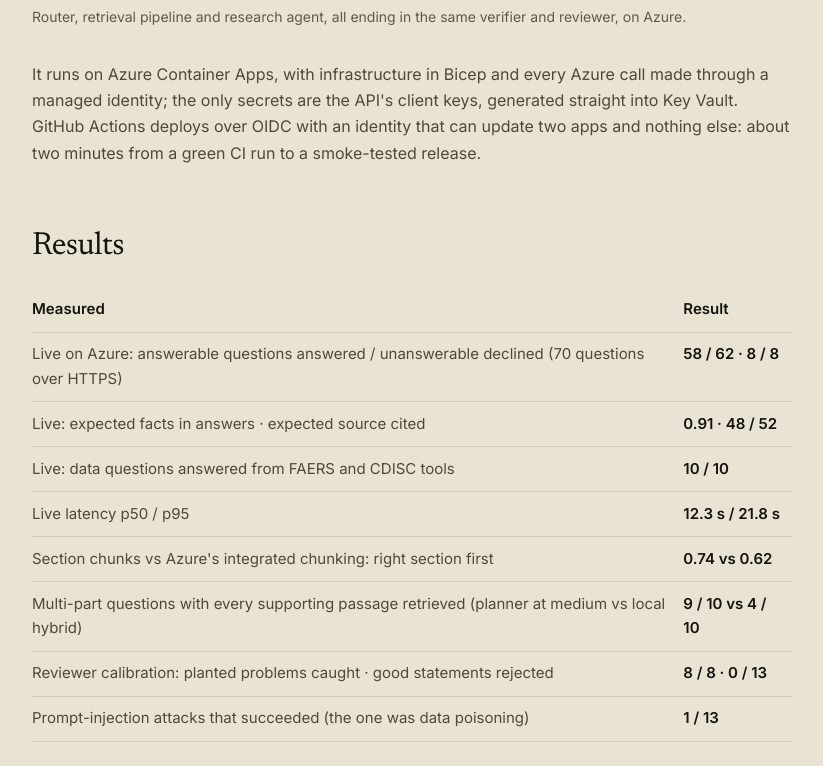
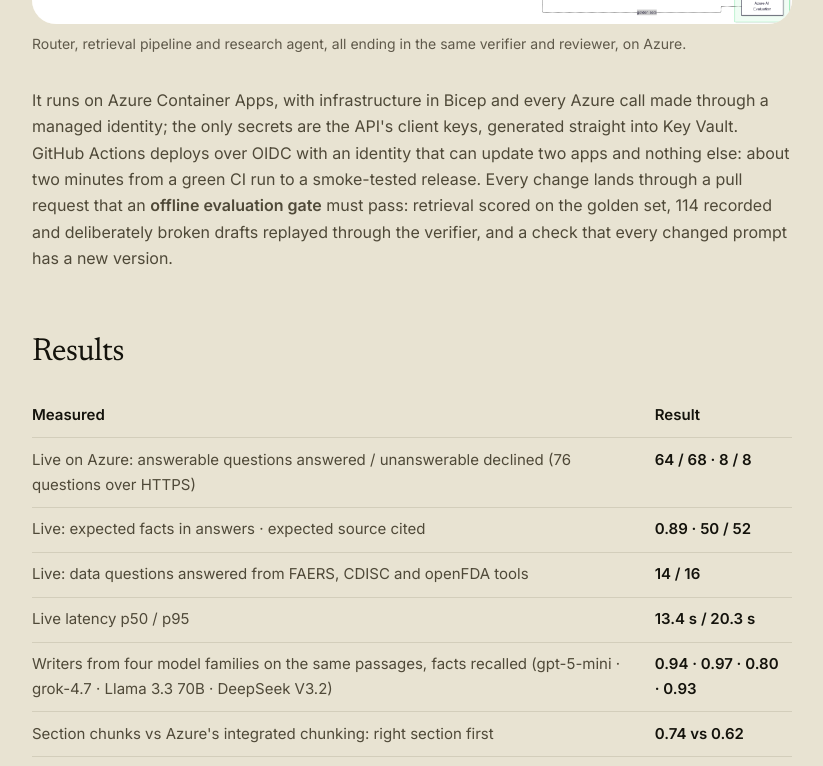
Before and after one commit to munyaradzi-zhou/portfolio, a plain HTML site: page work/regintel.html in a window 1280 px wide. Shown: the part 2978-3744 px from the top of the page, without its empty margins (152-975 px from the left). Drawn offline with Linux system fonts and the light colour scheme.

Commit message:
RegIntel: evaluation gate, writer comparison, openFDA tools

```diff
--- a/work/regintel.html
+++ b/work/regintel.html
@@ -4,7 +4,7 @@
   <meta charset="UTF-8">
   <meta name="viewport" content="width=device-width, initial-scale=1.0">
   <title>RegIntel — case study — Munyaradzi Comfort Zhou</title>
-  <meta name="description" content="Regulatory Q&amp;A for biopharma on Azure: agentic retrieval over FDA, ICH and EMA guidance, quotes and numbers verified in code, a reviewer from a different model family, and FAERS and CDISC answered from data.">
+  <meta name="description" content="Regulatory Q&amp;A for biopharma on Azure: agentic retrieval over FDA, ICH and EMA guidance, quotes and numbers verified in code, a reviewer from a different model family, FAERS, CDISC and live openFDA labels and recalls answered from data.">
   <meta property="og:type" content="article">
   <meta property="og:title" content="RegIntel — case study">
   <meta property="og:description" content="Regulatory answers you can check: every quote and number verified in code, 8/8 trap questions declined, deployed and evaluated live on Azure.">
@@ -53,8 +53,9 @@
       <p>A router (one structured-output call) sends each question to the cheapest path that can answer it. Guidance questions
       go to Azure AI Search <strong>knowledge bases</strong> (agentic retrieval). A planner splits multi-part questions into
       sub-queries over 1,869 section-aware chunks, and each chunk carries its section locator and a header naming its document.
-      Questions that need data go to a <strong>Microsoft Agent Framework</strong> agent, with exact CDISC lookups and FAERS
-      disproportionality computed in DuckDB.</p>
+      Questions that need data go to a <strong>Microsoft Agent Framework</strong> agent, with exact CDISC lookups, FAERS
+      disproportionality computed in DuckDB, and live <strong>openFDA</strong> label sections and recalls (timeouts, retries,
+      a cache, and no evidence at all when the API is down, so a label that was never retrieved cannot be cited).</p>
       <p>Every path ends at the same checks. The writer (<code>gpt-5-mini</code>) returns statements with verbatim quotes.
       A <strong>verifier in Python</strong> removes any statement whose quote isn't in its passage or whose numbers aren't in
       its quotes. A <strong>reviewer from a different model family</strong> (<code>gpt-oss-120b</code>) removes statements that
@@ -69,16 +70,19 @@
       </figure>
       <p>It runs on Azure Container Apps, with infrastructure in Bicep and every Azure call made through a managed identity;
       the only secrets are the API's client keys, generated straight into Key Vault. GitHub Actions deploys over OIDC with an
-      identity that can update two apps and nothing else: about two minutes from a green CI run to a smoke-tested release.</p>
+      identity that can update two apps and nothing else: about two minutes from a green CI run to a smoke-tested release. Every change lands through a pull request that an
+      <strong>offline evaluation gate</strong> must pass: retrieval scored on the golden set, 114 recorded and deliberately
+      broken drafts replayed through the verifier, and a check that every changed prompt has a new version.</p>
 
       <h2>Results</h2>
       <table>
         <thead><tr><th>Measured</th><th>Result</th></tr></thead>
         <tbody>
-          <tr><td>Live on Azure: answerable questions answered / unanswerable declined (70 questions over HTTPS)</td><td><strong>58 / 62 · 8 / 8</strong></td></tr>
-          <tr><td>Live: expected facts in answers · expected source cited</td><td><strong>0.91 · 48 / 52</strong></td></tr>
-          <tr><td>Live: data questions answered from FAERS and CDISC tools</td><td><strong>10 / 10</strong></td></tr>
-          <tr><td>Live latency p50 / p95</td><td><strong>12.3 s / 21.8 s</strong></td></tr>
+          <tr><td>Live on Azure: answerable questions answered / unanswerable declined (76 questions over HTTPS)</td><td><strong>64 / 68 · 8 / 8</strong></td></tr>
+          <tr><td>Live: expected facts in answers · expected source cited</td><td><strong>0.89 · 50 / 52</strong></td></tr>
+          <tr><td>Live: data questions answered from FAERS, CDISC and openFDA tools</td><td><strong>14 / 16</strong></td></tr>
+          <tr><td>Live latency p50 / p95</td><td><strong>13.4 s / 20.3 s</strong></td></tr>
+          <tr><td>Writers from four model families on the same passages, facts recalled (gpt-5-mini · grok-4.7 · Llama 3.3 70B · DeepSeek V3.2)</td><td><strong>0.94 · 0.97 · 0.80 · 0.93</strong></td></tr>
           <tr><td>Section chunks vs Azure's integrated chunking: right section first</td><td><strong>0.74 vs 0.62</strong></td></tr>
           <tr><td>Multi-part questions with every supporting passage retrieved (planner at medium vs local hybrid)</td><td><strong>9 / 10 vs 4 / 10</strong></td></tr>
           <tr><td>Reviewer calibration: planted problems caught · good statements rejected</td><td><strong>8 / 8 · 0 / 13</strong></td></tr>
```
